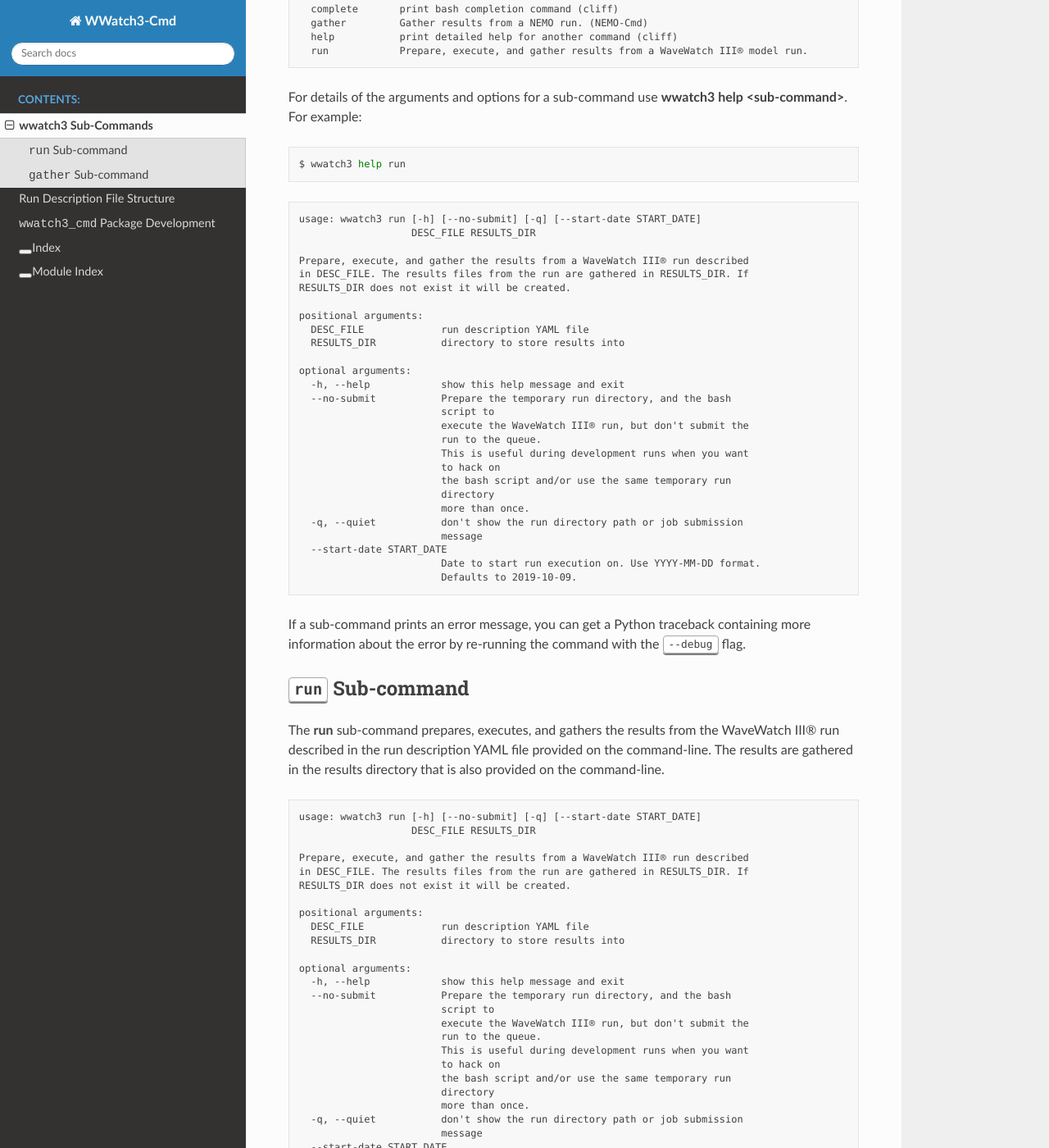
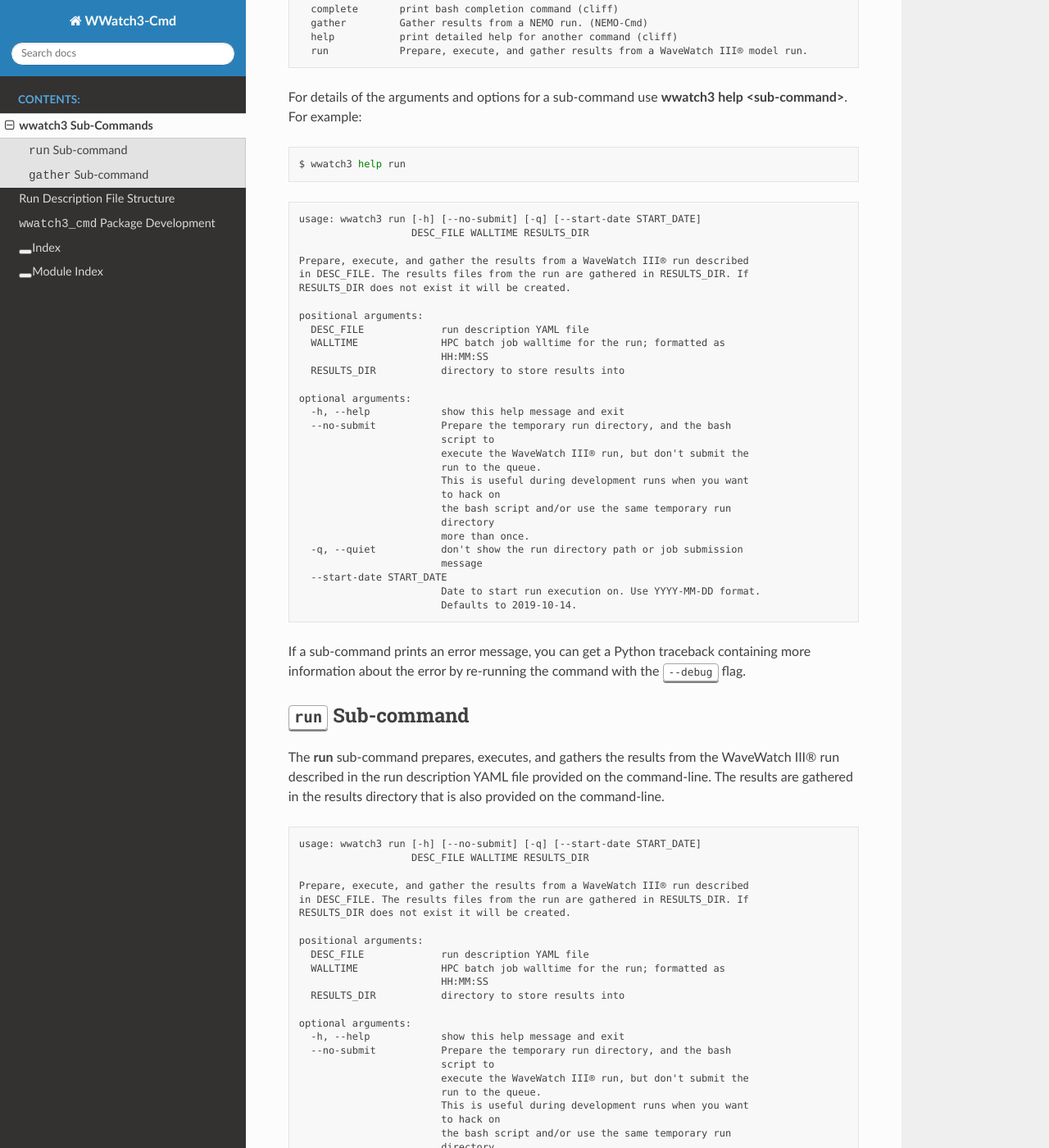
Before and after one commit to SalishSeaCast/WWatch3-Cmd, a Sphinx documentation site: the page built from docs/subcommands.rst, in a window 1280 px wide and 1400 px high, scrolled down 437 px. Shown: the whole window at 82% size. Built offline with Sphinx 7.4.7 and the Read the Docs theme 2.0.0, drawn with Linux system fonts in a browser that asks for light colours; some of the changed text lies outside the part shown.

Commit message:
Move walltime from YAML run description file to command-line argument
This is the first step towards multi-day runs.
It is done to try to help ensure consistency with the coming
number-of-days command-line option.

```diff
--- a/docs/subcommands.rst
+++ b/docs/subcommands.rst
@@ -51,7 +51,7 @@ For example:
 ::
 
     usage: wwatch3 run [-h] [--no-submit] [-q] [--start-date START_DATE]
-                       DESC_FILE RESULTS_DIR
+                       DESC_FILE WALLTIME RESULTS_DIR
 
     Prepare, execute, and gather the results from a WaveWatch III® run described
     in DESC_FILE. The results files from the run are gathered in RESULTS_DIR. If
@@ -59,6 +59,8 @@ For example:
 
     positional arguments:
       DESC_FILE             run description YAML file
+      WALLTIME              HPC batch job walltime for the run; formatted as
+                            HH:MM:SS
       RESULTS_DIR           directory to store results into
 
     optional arguments:
@@ -76,7 +78,7 @@ For example:
                             message
       --start-date START_DATE
                             Date to start run execution on. Use YYYY-MM-DD format.
-                            Defaults to 2019-10-09.
+                            Defaults to 2019-10-14.
 
 If a sub-command prints an error message,
 you can get a Python traceback containing more information about the error by re-running the command with the :kbd:`--debug` flag.
@@ -95,7 +97,7 @@ The results are gathered in the results directory that is also provided on the c
 ::
 
   usage: wwatch3 run [-h] [--no-submit] [-q] [--start-date START_DATE]
-                     DESC_FILE RESULTS_DIR
+                     DESC_FILE WALLTIME RESULTS_DIR
 
   Prepare, execute, and gather the results from a WaveWatch III® run described
   in DESC_FILE. The results files from the run are gathered in RESULTS_DIR. If
@@ -103,6 +105,8 @@ The results are gathered in the results directory that is also provided on the c
 
   positional arguments:
     DESC_FILE             run description YAML file
+    WALLTIME              HPC batch job walltime for the run; formatted as
+                          HH:MM:SS
     RESULTS_DIR           directory to store results into
 
   optional arguments:
@@ -120,7 +124,7 @@ The results are gathered in the results directory that is also provided on the c
                           message
     --start-date START_DATE
                           Date to start run execution on. Use YYYY-MM-DD format.
-                          Defaults to 2019-10-09.
+                          Defaults to 2019-10-14.
 
 If the :command:`run` sub-command prints an error message,
 you can get a Python traceback containing more information about the error by re-running the command with the :kbd:`--debug` flag.
```
Also changed, not shown: docs/run_description_file/yaml_file.rst (+0 -7 lines), 3 other files.
